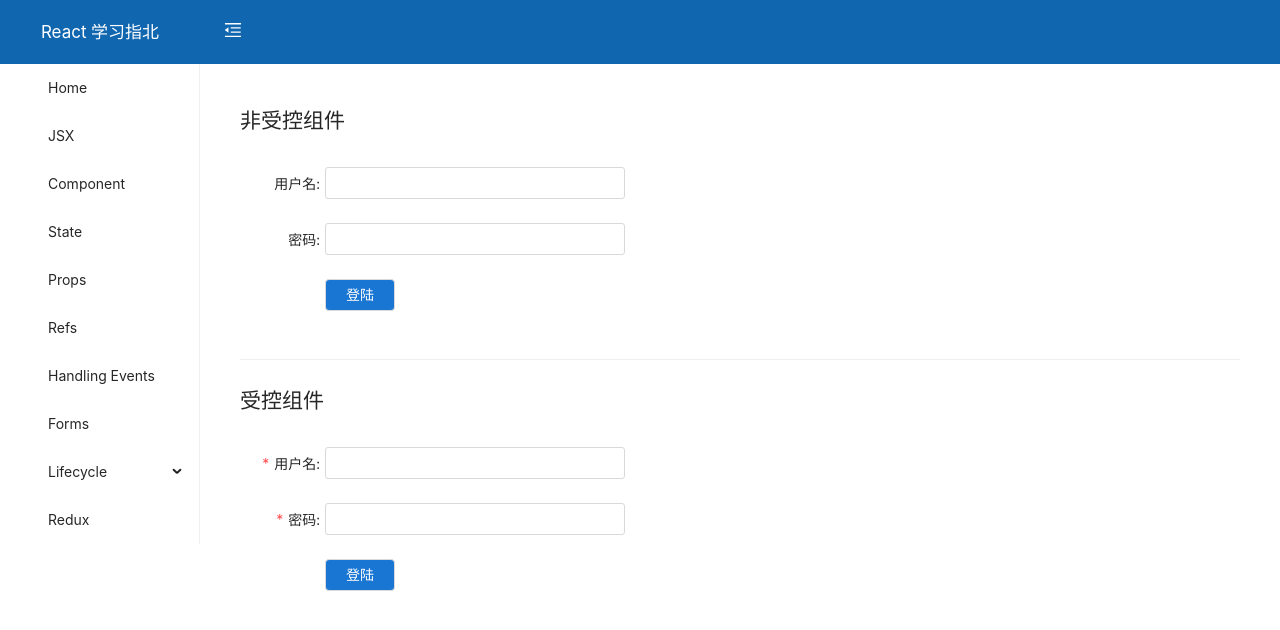
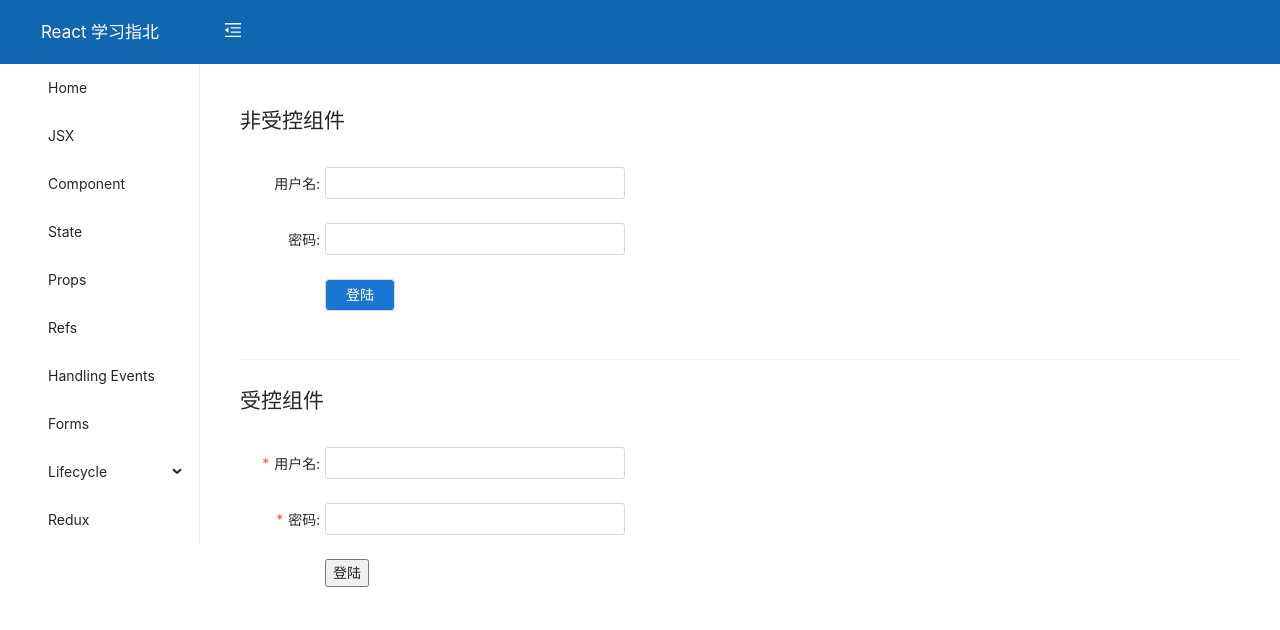
Before and after one commit to StevieTaylor/react-studying, a React (Create React App) app: page /forms in a window 1280 px wide. Shown: the top 630 px of the page. Built offline with nearby package versions, Linux system fonts and the light colour scheme.

Commit message:
[feat] 受控组件

```diff
--- a/src/pages/Forms/Controlled.tsx
+++ b/src/pages/Forms/Controlled.tsx
@@ -1,7 +1,7 @@
 /*
  * @Author: Stevie
  * @Date: 2021-05-12 23:13:15
- * @LastEditTime: 2021-05-13 18:18:33
+ * @LastEditTime: 2021-05-15 23:49:56
  * @LastEditors: Stevie
  * @Description: 受控组件
  */
@@ -53,7 +53,7 @@ class ControlledComponents extends React.Component {
           </div>
           <div className="form-item">
             <label></label>
-            <button className="primary" onClick={this.login}>登陆</button>
+            <button className="primary-button" onClick={this.login}>登陆</button>
           </div>
         </form>
       </div>
```
